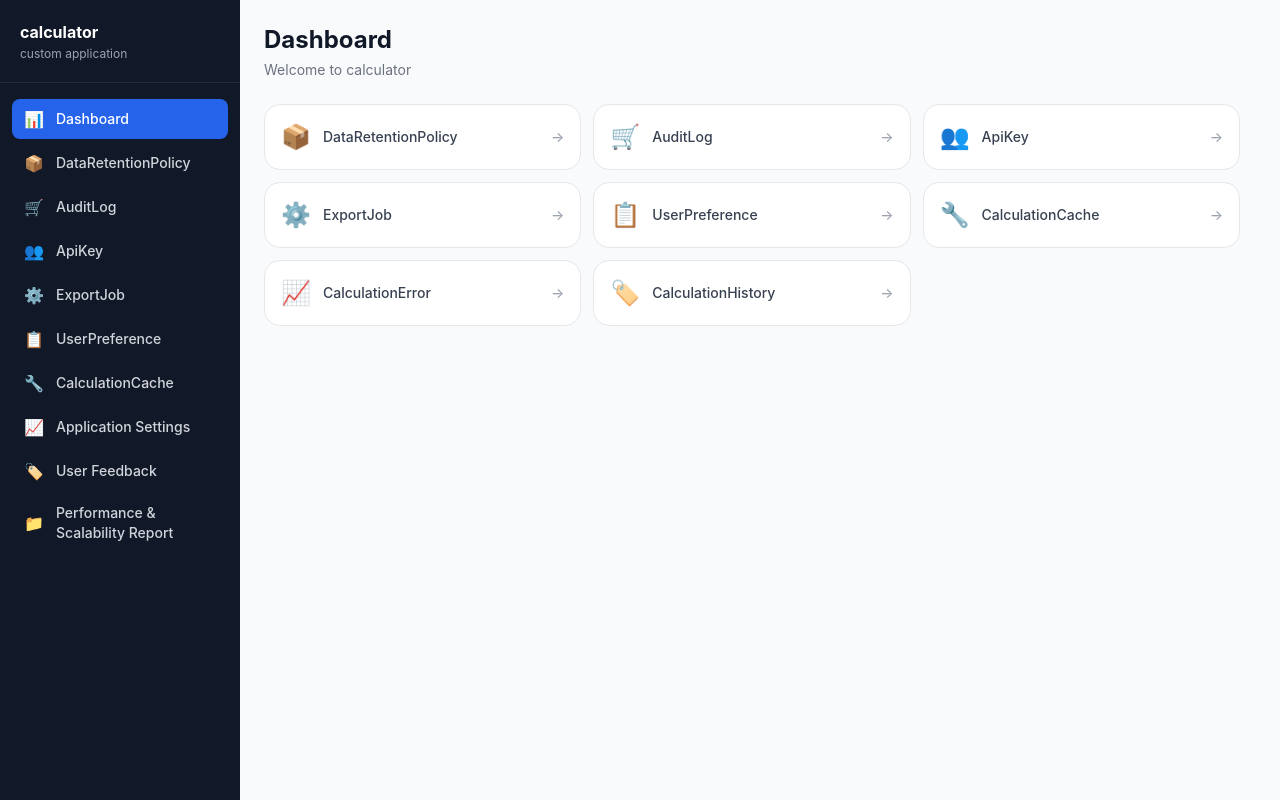
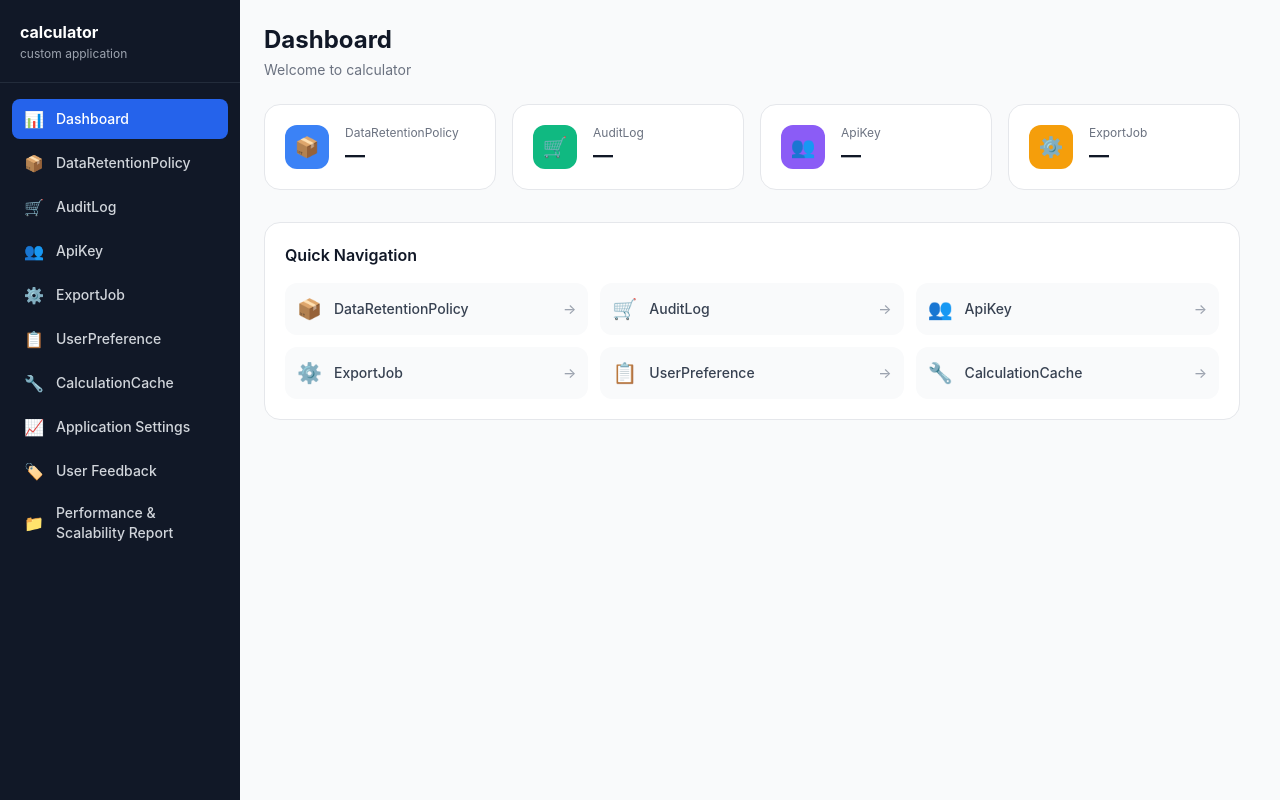
Before and after one commit to TharinduPasanMeewala/calculator, a React (Vite) app: page / in a window 1280 px wide. Built offline with nearby package versions, Linux system fonts and the light colour scheme; the HTML template or start-up script is replaced by a standard one.

Commit message:
Add src/pages/Dashboard.jsx

```diff
--- a/src/pages/Dashboard.jsx
+++ b/src/pages/Dashboard.jsx
@@ -1,29 +1,64 @@
 import { Link } from 'react-router-dom'
 
-const LINKS = [
-  { path: '/dataretentionpolicy', label: 'DataRetentionPolicy', icon: '📦' },
-  { path: '/auditlog', label: 'AuditLog', icon: '🛒' },
-  { path: '/apikey', label: 'ApiKey', icon: '👥' },
-  { path: '/exportjob', label: 'ExportJob', icon: '⚙️' },
-  { path: '/userpreference', label: 'UserPreference', icon: '📋' },
-  { path: '/calculationcache', label: 'CalculationCache', icon: '🔧' },
-  { path: '/calculationerror', label: 'CalculationError', icon: '📈' },
-  { path: '/calculationhistory', label: 'CalculationHistory', icon: '🏷️' },
+const STATS = [
+    { label: 'DataRetentionPolicy', icon: '📦', color: 'bg-blue-500', route: '/dataretentionpolicy' },
+    { label: 'AuditLog', icon: '🛒', color: 'bg-emerald-500', route: '/auditlog' },
+    { label: 'ApiKey', icon: '👥', color: 'bg-violet-500', route: '/apikey' },
+    { label: 'ExportJob', icon: '⚙️', color: 'bg-amber-500', route: '/exportjob' },
 ]
 
 export default function DashboardPage() {
   return (
-    <div className="p-4 sm:p-6 max-w-5xl">
-      <h1 className="text-xl sm:text-2xl font-bold text-gray-900 mb-1">Dashboard</h1>
-      <p className="text-gray-500 text-sm mb-6">Welcome to calculator</p>
-      <div className="grid grid-cols-1 sm:grid-cols-2 lg:grid-cols-3 gap-3">
-        {LINKS.map(l => (
-          <Link to={l.path} key={l.path} className="flex items-center gap-3 p-4 bg-white rounded-2xl border border-gray-200 hover:border-blue-300 hover:shadow-sm transition-all text-sm font-medium text-gray-700">
-            <span className="text-2xl">{l.icon}</span>
-            <span className="flex-1">{l.label}</span>
-            <span className="text-gray-400">→</span>
+    <div className="p-6 max-w-5xl">
+      <div className="mb-6">
+        <h1 className="text-2xl font-bold text-gray-900">Dashboard</h1>
+        <p className="text-gray-500 text-sm mt-1">Welcome to calculator</p>
+      </div>
+      <div className="grid grid-cols-2 lg:grid-cols-4 gap-4 mb-8">
+        {STATS.map(s => (
+          <Link to={s.route} key={s.label} className="bg-white rounded-2xl border border-gray-200 p-5 flex items-center gap-4 hover:border-blue-300 hover:shadow-sm transition-all">
+            <div className={`w-11 h-11 rounded-xl ${s.color} flex items-center justify-center text-xl flex-shrink-0`}>{s.icon}</div>
+            <div>
+              <p className="text-xs text-gray-500">{s.label}</p>
+              <p className="text-xl font-bold text-gray-900">—</p>
+            </div>
           </Link>
         ))}
+      </div>
+      <div className="bg-white rounded-2xl border border-gray-200 p-5">
+        <h2 className="font-semibold text-gray-900 mb-4">Quick Navigation</h2>
+        <div className="grid grid-cols-1 sm:grid-cols-2 lg:grid-cols-3 gap-3">
+            <a href="/dataretentionpolicy" className="flex items-center gap-3 p-3 bg-gray-50 rounded-xl hover:bg-blue-50 hover:text-blue-700 transition-colors text-sm font-medium text-gray-700 group">
+              <span className="text-xl">📦</span>
+              <span className="flex-1">DataRetentionPolicy</span>
+              <span className="text-gray-400 group-hover:text-blue-500">→</span>
+            </a>
+            <a href="/auditlog" className="flex items-center gap-3 p-3 bg-gray-50 rounded-xl hover:bg-blue-50 hover:text-blue-700 transition-colors text-sm font-medium text-gray-700 group">
+              <span className="text-xl">🛒</span>
+              <span className="flex-1">AuditLog</span>
+              <span className="text-gray-400 group-hover:text-blue-500">→</span>
+            </a>
+            <a href="/apikey" className="flex items-center gap-3 p-3 bg-gray-50 rounded-xl hover:bg-blue-50 hover:text-blue-700 transition-colors text-sm font-medium text-gray-700 group">
+              <span className="text-xl">👥</span>
+              <span className="flex-1">ApiKey</span>
+              <span className="text-gray-400 group-hover:text-blue-500">→</span>
+            </a>
+            <a href="/exportjob" className="flex items-center gap-3 p-3 bg-gray-50 rounded-xl hover:bg-blue-50 hover:text-blue-700 transition-colors text-sm font-medium text-gray-700 group">
+              <span className="text-xl">⚙️</span>
+              <span className="flex-1">ExportJob</span>
+              <span className="text-gray-400 group-hover:text-blue-500">→</span>
+            </a>
+            <a href="/userpreference" className="flex items-center gap-3 p-3 bg-gray-50 rounded-xl hover:bg-blue-50 hover:text-blue-700 transition-colors text-sm font-medium text-gray-700 group">
+              <span className="text-xl">📋</span>
+              <span className="flex-1">UserPreference</span>
+              <span className="text-gray-400 group-hover:text-blue-500">→</span>
+            </a>
+            <a href="/calculationcache" className="flex items-center gap-3 p-3 bg-gray-50 rounded-xl hover:bg-blue-50 hover:text-blue-700 transition-colors text-sm font-medium text-gray-700 group">
+              <span className="text-xl">🔧</span>
+              <span className="flex-1">CalculationCache</span>
+              <span className="text-gray-400 group-hover:text-blue-500">→</span>
+            </a>
+        </div>
       </div>
     </div>
   )
```
